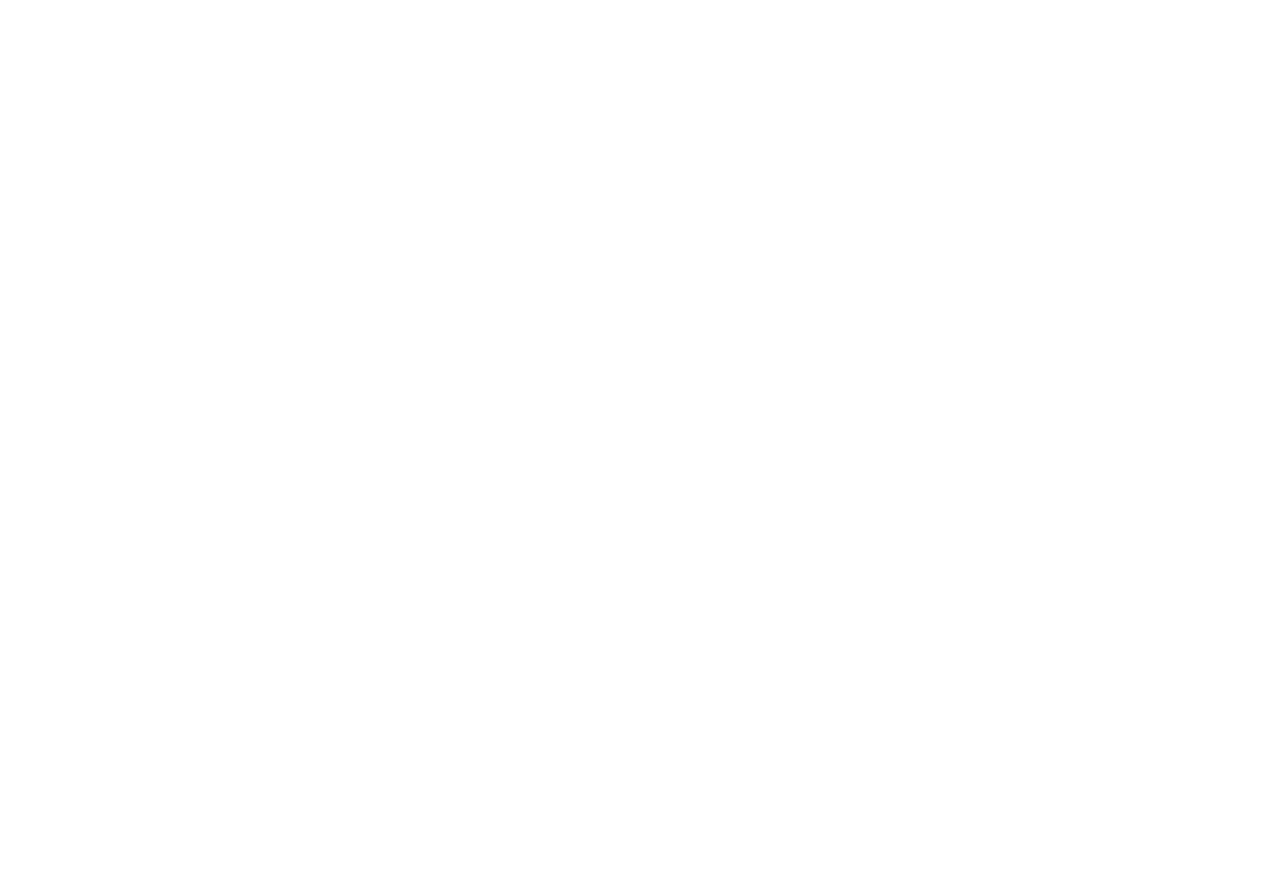
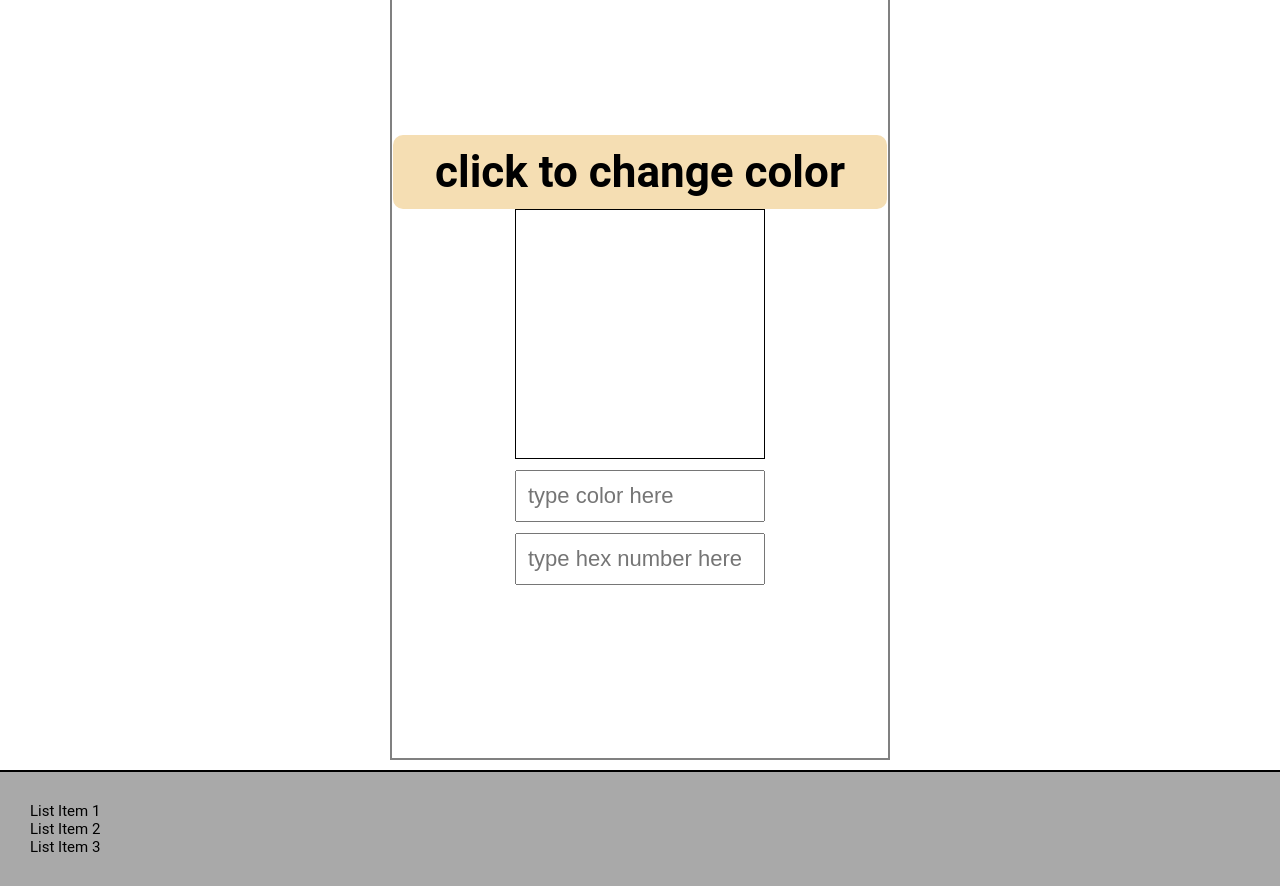
Before and after one commit to joelyles/01project, a React (Create React App) app: page / in a window 1280 px wide. Shown: the part 840-1726 px from the top of the page. Before the commit the page ends 800 px from the top, so only its background shows below. Built offline with nearby package versions, Linux system fonts and the light colour scheme.

Commit message:
created footer

```diff
--- a/src/App.js
+++ b/src/App.js
@@ -1,6 +1,7 @@
 import InputColor from './InputColor';
 import BackgroundBox from './BackgroundBox';
 import Header from "./Header";
+import Footer from "./Footer";
 import { useState } from "react";
 
 function App() {
@@ -8,6 +9,7 @@
     const [colorValueTwo, setColorValueTwo] = useState('');
 
     return (
+        <div>
         <div className="App">
             <Header title='click to change color'/>
             <BackgroundBox
@@ -21,6 +23,21 @@
                 setColorValueTwo={setColorValueTwo}
             />
         </div>
+        <div className='App'>
+            <Header title='click to change color'/>
+            <BackgroundBox
+                colorValue={colorValue}
+                colorValueTwo={colorValueTwo}
+            />
+            <InputColor
+                colorValue={colorValue}
+                setColorValue={setColorValue}
+                colorValueTwo={colorValueTwo}
+                setColorValueTwo={setColorValueTwo}
+            />
+        </div>
+        <Footer />
+        </div>
     );
 }
 
--- /dev/null
+++ b/src/Footer.js
@@ -0,0 +1,15 @@
+const Footer = () => {
+  return (
+    <div className='footer'>
+        <section className="list-container">
+            <ul className="list">
+                <li>List Item 1</li>
+                <li>List Item 2</li>
+                <li>List Item 3</li>
+            </ul>
+        </section>
+    </div>
+  )
+}
+
+export default Footer
--- a/src/index.css
+++ b/src/index.css
@@ -71,3 +71,20 @@
   font-size: 1rem;
   padding: 0.5rem;
 }
+
+.footer {
+  display: flex;
+  background-color: darkgray;
+  border-top: 2px solid black;
+  margin-top: 10px;
+}
+
+.list-container {
+  margin: 15px;
+  padding: 15px;
+  font-size: 15px;
+}
+
+.list {
+  list-style: none;
+}
```
